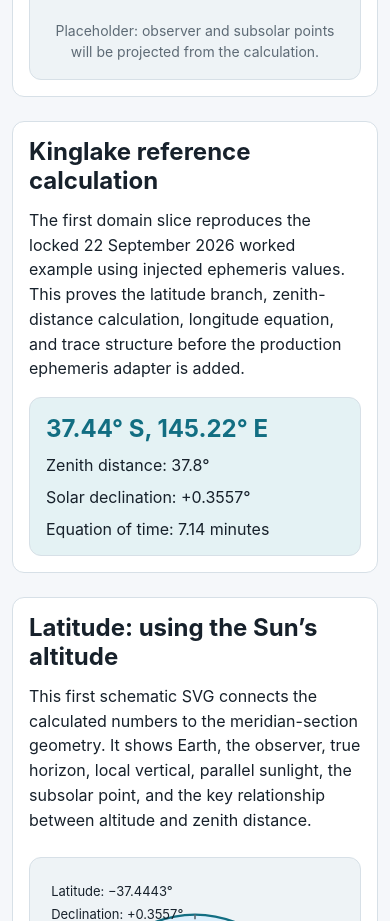
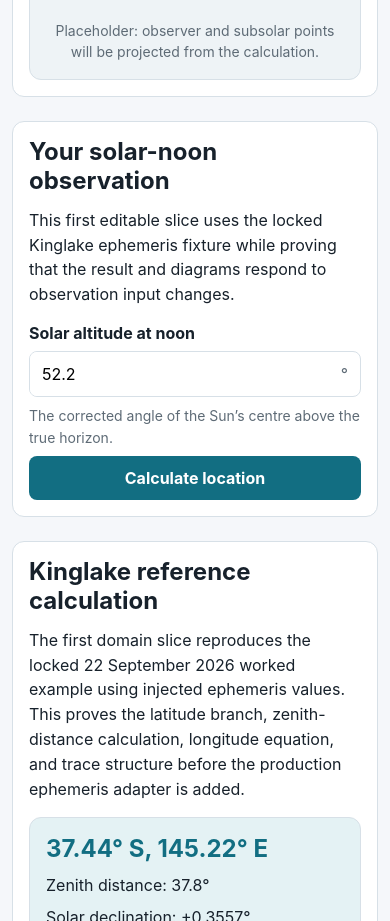
Before and after one commit to zartyblartfast/SolarNoonLongitudeTool, a React (Vite) app: page / in a window 390 px wide. Shown: the part 1220-2141 px from the top of the page. Built offline with nearby package versions, Linux system fonts and the light colour scheme.

Commit message:
Add editable altitude recalculation slice

```diff
--- a/src/App.css
+++ b/src/App.css
@@ -143,6 +143,62 @@ p:last-child {
   color: var(--colour-primary);
   font-size: clamp(1.5rem, 3vw, 2rem);
   grid-column: 1 / -1;
+}
+
+.observation-form {
+  display: grid;
+  grid-template-columns: minmax(180px, 280px) auto;
+  gap: 8px 16px;
+  align-items: end;
+  max-width: 560px;
+  margin-top: 16px;
+}
+
+.observation-form label {
+  grid-column: 1 / -1;
+  font-weight: 700;
+}
+
+.input-with-unit {
+  display: flex;
+  align-items: center;
+  min-height: 44px;
+  border: 1px solid var(--colour-border);
+  border-radius: 8px;
+  background: var(--colour-surface);
+  overflow: hidden;
+}
+
+.input-with-unit input {
+  width: 100%;
+  min-height: 44px;
+  border: 0;
+  padding: 0 12px;
+  font: inherit;
+}
+
+.input-with-unit span {
+  padding: 0 12px;
+  color: var(--colour-text-muted);
+}
+
+.field-helper {
+  grid-column: 1 / -1;
+  margin: 0;
+  color: var(--colour-text-muted);
+  font-size: 0.875rem;
+}
+
+.observation-form button {
+  min-height: 44px;
+  border: 0;
+  border-radius: 8px;
+  padding: 0 18px;
+  background: var(--colour-primary);
+  color: white;
+  font: inherit;
+  font-weight: 700;
+  cursor: pointer;
 }
 
 .globe-water {
@@ -355,4 +411,8 @@ p:last-child {
   .panel {
     padding: 16px;
   }
+
+  .observation-form {
+    grid-template-columns: 1fr;
+  }
 }
--- a/src/App.tsx
+++ b/src/App.tsx
@@ -1,4 +1,5 @@
 import './App.css';
+import { useState, type FormEvent } from 'react';
 import { calculateSolarNoonLocation } from './domain/solarNoonLocation';
 import type { SolarEphemerisAtTime, SolarNoonObservation } from './domain/observation';
 import { LatitudeDiagram } from './diagrams/LatitudeDiagram';
@@ -51,9 +52,19 @@ const kinglakeEphemeris: SolarEphemerisAtTime = {
   source: 'locked reference fixture'
 };
 
-const kinglakeResult = calculateSolarNoonLocation(kinglakeObservation, kinglakeEphemeris);
+export default function App() {
+  const [observation, setObservation] = useState<SolarNoonObservation>(kinglakeObservation);
+  const [altitudeInput, setAltitudeInput] = useState(String(kinglakeObservation.solarAltitudeDeg));
+  const result = calculateSolarNoonLocation(observation, kinglakeEphemeris);
 
-export default function App() {
+  function handleObservationSubmit(event: FormEvent<HTMLFormElement>) {
+    event.preventDefault();
+    setObservation({
+      ...observation,
+      solarAltitudeDeg: Number(altitudeInput)
+    });
+  }
+
   return (
     <main className="app-shell">
       <section className="hero" aria-labelledby="page-title">
@@ -102,6 +113,31 @@ export default function App() {
         </div>
       </section>
 
+      <section className="panel" aria-labelledby="observation-form-title">
+        <h2 id="observation-form-title">Your solar-noon observation</h2>
+        <p>
+          This first editable slice uses the locked Kinglake ephemeris fixture while proving that the
+          result and diagrams respond to observation input changes.
+        </p>
+        <form className="observation-form" onSubmit={handleObservationSubmit}>
+          <label htmlFor="solar-altitude-input">Solar altitude at noon</label>
+          <div className="input-with-unit">
+            <input
+              id="solar-altitude-input"
+              type="number"
+              min="0"
+              max="90"
+              step="0.1"
+              value={altitudeInput}
+              onChange={(event) => setAltitudeInput(event.target.value)}
+            />
+            <span aria-hidden="true">°</span>
+          </div>
+          <p className="field-helper">The corrected angle of the Sun’s centre above the true horizon.</p>
+          <button type="submit">Calculate location</button>
+        </form>
+      </section>
+
       <section className="panel" aria-labelledby="kinglake-title">
         <h2 id="kinglake-title">Kinglake reference calculation</h2>
         <p>
@@ -110,10 +146,10 @@ export default function App() {
           equation, and trace structure before the production ephemeris adapter is added.
         </p>
         <div className="reference-result" aria-label="Kinglake worked example result">
-          <strong>{formatCoordinatePair(kinglakeResult.latitudeDeg, kinglakeResult.longitudeDeg)}</strong>
-          <span>Zenith distance: {formatDegrees(kinglakeResult.zenithDistanceDeg)}</span>
-          <span>Solar declination: {formatSignedDegrees(kinglakeResult.declinationDeg)}</span>
-          <span>Equation of time: {kinglakeResult.equationOfTimeMinutes.toFixed(2)} minutes</span>
+          <strong>{formatCoordinatePair(result.latitudeDeg, result.longitudeDeg)}</strong>
+          <span>Zenith distance: {formatDegrees(result.zenithDistanceDeg)}</span>
+          <span>Solar declination: {formatSignedDegrees(result.declinationDeg)}</span>
+          <span>Equation of time: {result.equationOfTimeMinutes.toFixed(2)} minutes</span>
         </div>
       </section>
 
@@ -128,10 +164,10 @@ export default function App() {
             </p>
           </div>
           <LatitudeDiagram
-            latitudeDeg={kinglakeResult.latitudeDeg}
-            declinationDeg={kinglakeResult.declinationDeg}
-            solarAltitudeDeg={kinglakeObservation.solarAltitudeDeg}
-            zenithDistanceDeg={kinglakeResult.zenithDistanceDeg}
+            latitudeDeg={result.latitudeDeg}
+            declinationDeg={result.declinationDeg}
+            solarAltitudeDeg={observation.solarAltitudeDeg}
+            zenithDistanceDeg={result.zenithDistanceDeg}
           />
         </div>
       </section>
@@ -147,9 +183,9 @@ export default function App() {
             </p>
           </div>
           <LongitudeDiagram
-            longitudeDeg={kinglakeResult.longitudeDeg}
-            utcMinutesAfterMidnight={kinglakeResult.utcMinutesAfterMidnight}
-            equationOfTimeMinutes={kinglakeResult.equationOfTimeMinutes}
+            longitudeDeg={result.longitudeDeg}
+            utcMinutesAfterMidnight={result.utcMinutesAfterMidnight}
+            equationOfTimeMinutes={result.equationOfTimeMinutes}
           />
         </div>
       </section>
```
Also changed, not shown: 1 other file (tests, documents, lock files or other folders).
